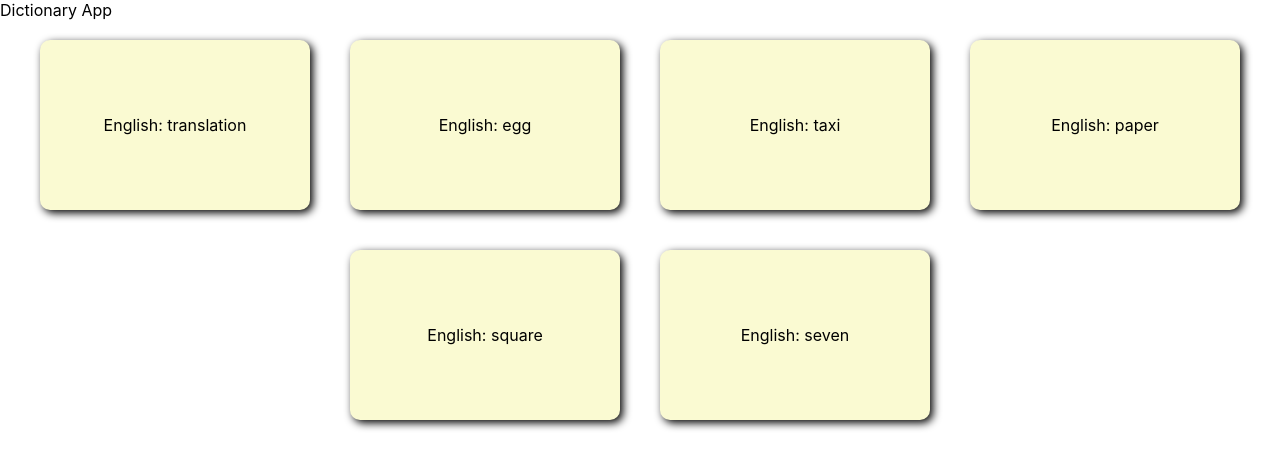
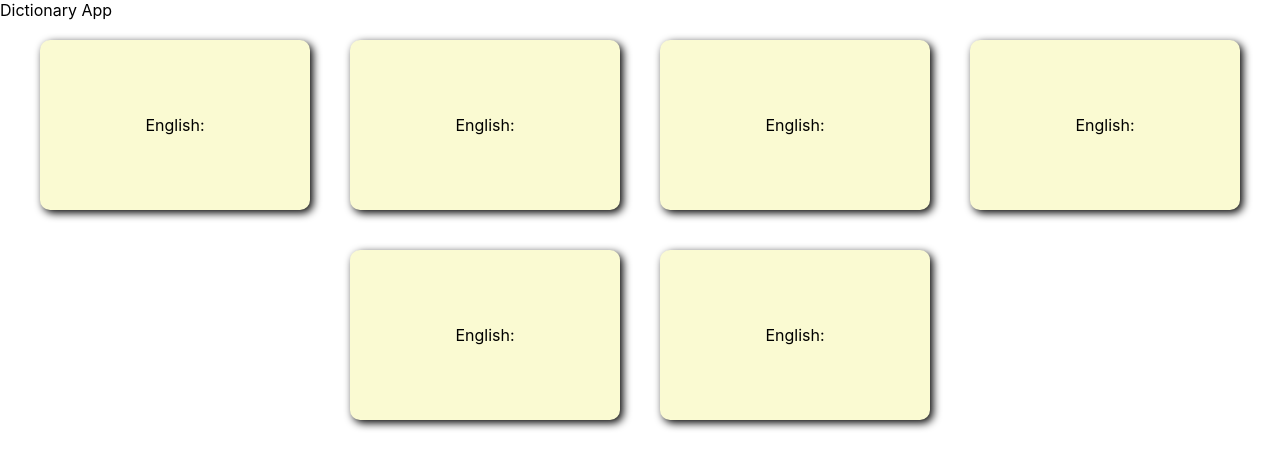
Before and after one commit to Charrod-T/react-dictionary, a React (Create React App) app: page / in a window 1280 px wide. Shown: the top 468 px of the page. Built offline with nearby package versions, Linux system fonts and the light colour scheme.

Commit message:
"cardlist"

```diff
--- a/src/App.js
+++ b/src/App.js
@@ -13,20 +13,19 @@ function App() {
     {front: 'seven', back:'sieben'},
 ]);
 
+const cardList = words.map (word =>
+<WordCard front={words.front} back ={words.back}/>
+);
+
 
     return (
     <div className="App">
       <header className="App-header">
         Dictionary App
       </header>
+
      <main className="cards-container">
-      <WordCard front={words[0].front} back ={words[0].back}/>
-      <WordCard front={words[1].front} back ={words[1].back}/>
-      <WordCard front={words[2].front} back ={words[2].back}/>
-      <WordCard front={words[3].front} back ={words[3].back}/>
-      <WordCard front={words[4].front} back ={words[4].back}/>
-      <WordCard front={words[5].front} back ={words[5].back}/>
-
+      {cardList}
     </main>
     </div>
   );
--- a/src/components/WordCard/WordCard.css
+++ b/src/components/WordCard/WordCard.css
@@ -11,4 +11,7 @@
     flex-direction: column;
     justify-content: center;
     align-items: center;
+    cursor: pointer;
+    user-select: none;
+
 }
--- a/src/components/WordCard/WordCard.jsx
+++ b/src/components/WordCard/WordCard.jsx
@@ -4,14 +4,18 @@ import './WordCard.css';
 export default function WordCard({front, back}) {
   const [isFront, setFront] = useState(true);
 
-  const cardCotent = isFront ?
+  const cardContent = isFront ?
       <div className="front">English: {front}</div>:
       <div className="back">German: {back}</div>;
 
+const handleClick =(/*e*/) => {
+// e.preventDefault(); // in case of form fields
+  setFront(!isFront);
+};
 
   return (
-    <div className="word-card">
-       {cardCotent}
+    <div className="word-card" onClick={handleClick}>
+       {cardContent}
   </div>
   )
 }
```
